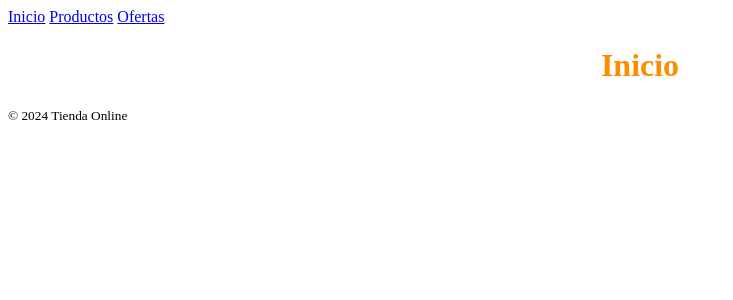
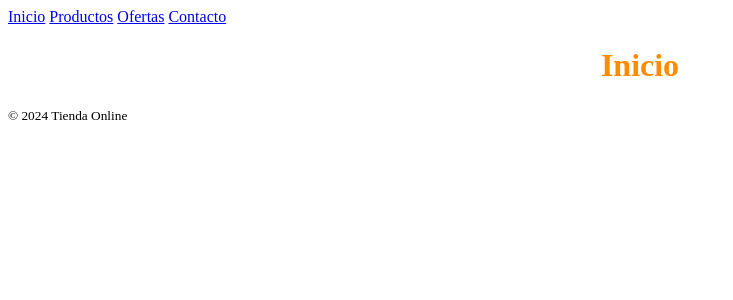
Before and after one commit to jcrobledo/crud-node-js, a Node server app: page / in a window 1280 px wide. Shown: the top 300 px of the page, without its empty margins (0-733 px from the left). Run offline with Node 20, Linux system fonts and the light colour scheme; some libraries are stand-ins or nearby versions.

```diff
--- a/src/views/partials/header.ejs
+++ b/src/views/partials/header.ejs
@@ -3,5 +3,6 @@
     <a href="/">Inicio</a>
     <a href="/productos">Productos</a>
     <a href="#">Ofertas</a>
+    <a href="/contacto">Contacto</a>
   </nav>
 </header>
```
